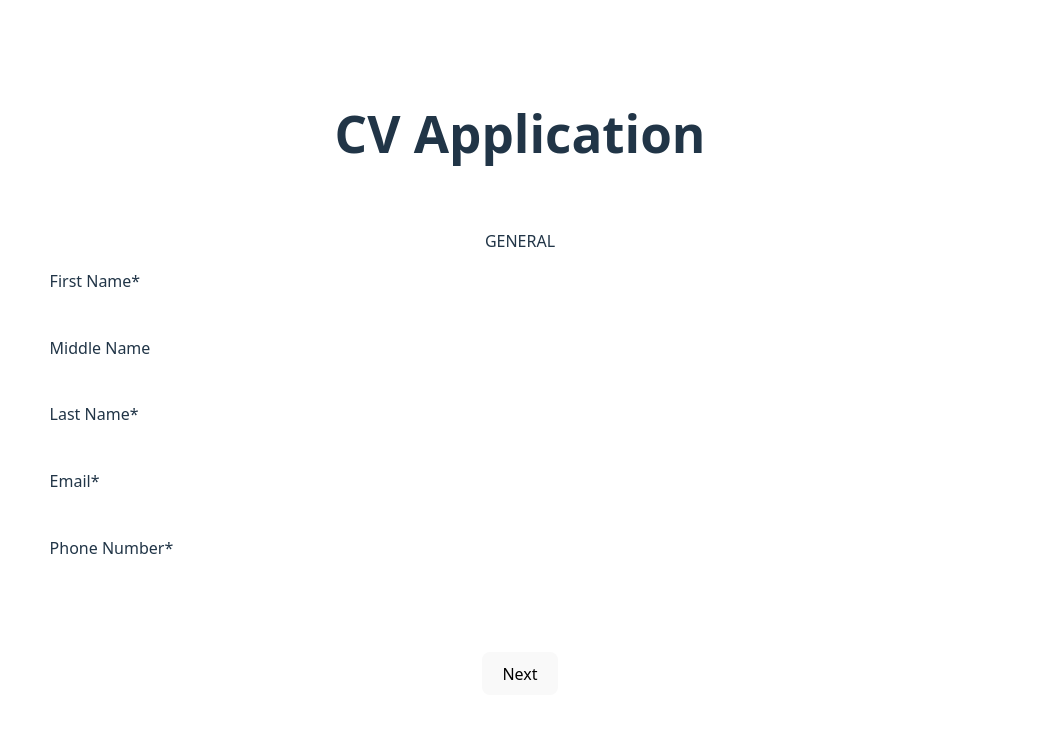
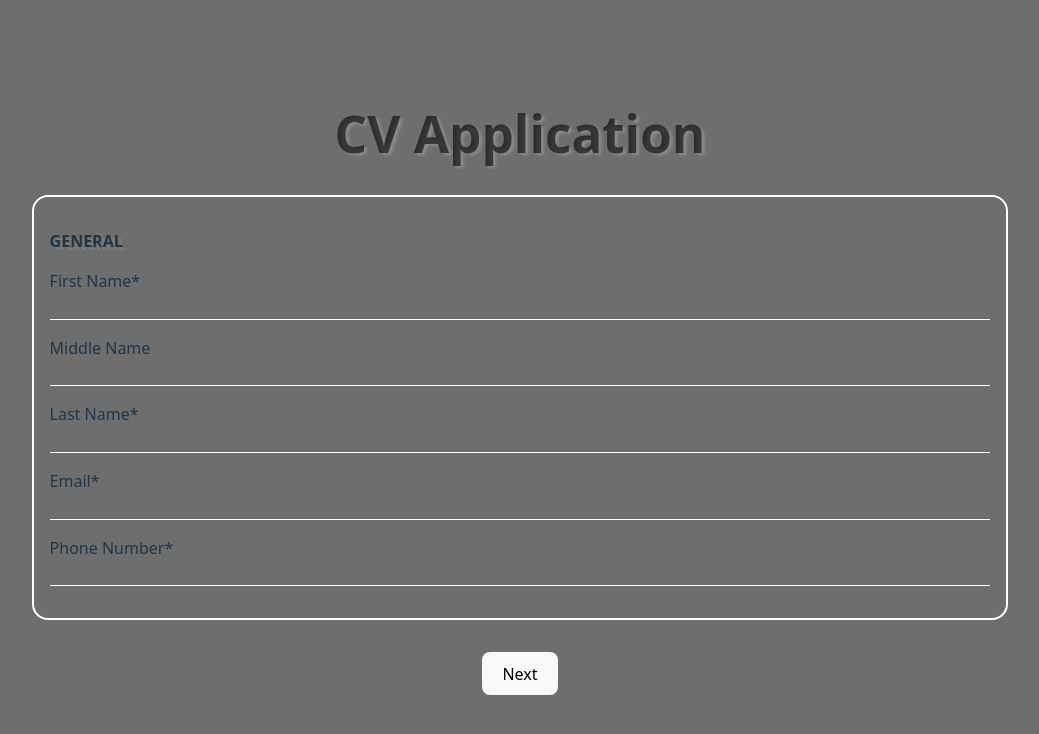
Before and after one commit to ruinabeshima/CV_Builder, a React (Vite) app: page / in a window 1280 px wide. Shown: the top 734 px of the page, without its empty margins (120-1159 px from the left). Built offline with nearby package versions, Linux system fonts and the light colour scheme.

Commit message:
Added more styling

```diff
--- a/src/index.css
+++ b/src/index.css
@@ -28,6 +28,7 @@ body {
   place-items: center;
   min-width: 100vw;
   height: 100vh;
+  background: #6e6e6e;
 }
 
 h1 {
--- a/src/styles/form.css
+++ b/src/styles/form.css
@@ -52,4 +52,23 @@ textarea:focus {
 
 h1 {
   margin-top: 0rem;
+  color: rgba(0,0,0,.6);
+  background: #6e6e6e;
+  text-shadow: 3px 2px 3px rgba(255,255,255,.2);
 }
+
+#submit-button {
+  background-color: rgb(223, 120, 120);
+}
+
+.form-title {
+  text-align: left;
+  padding-left: 1rem;
+  font-weight: bold;
+  text-shadow: 4px 3px 0 #7A7A7A;
+}
+
+.form-container {
+  padding-left: 1rem;
+  padding-right: 1rem;
+}
```
